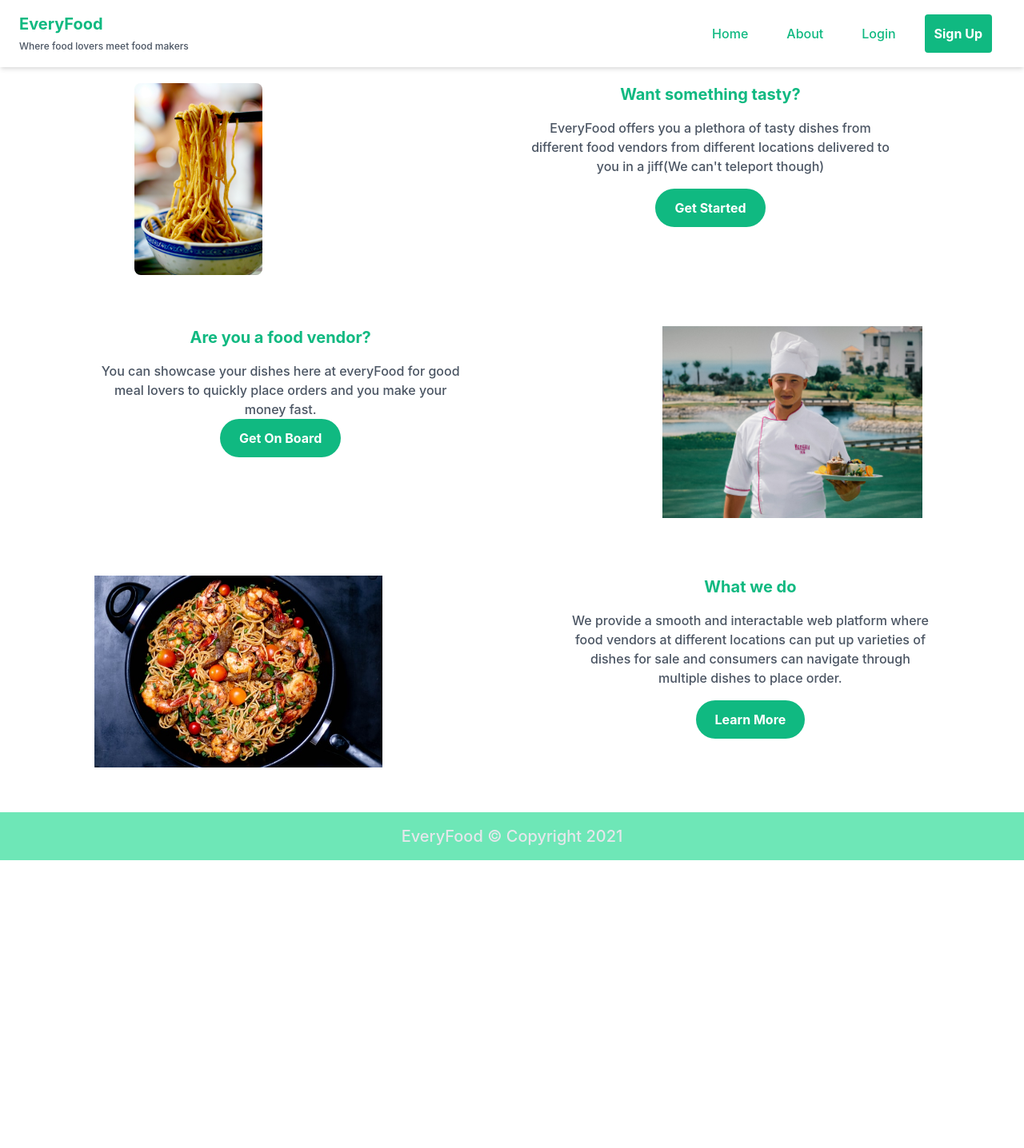
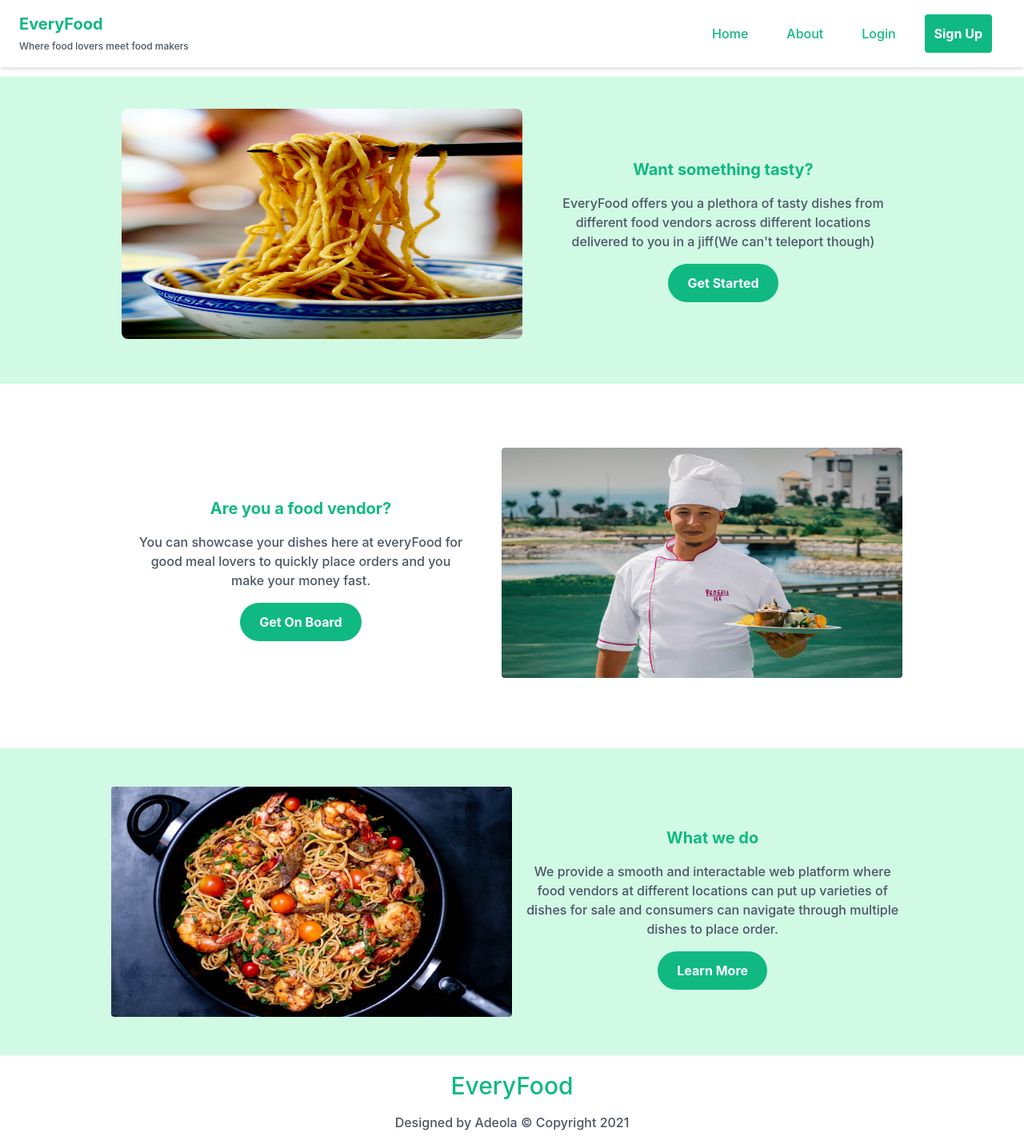
Before and after one commit to Ahmodadeola/EveryFood, a React (Create React App) app: page /home in a window 1280 px wide. Shown: the whole page at 80% size. Before the commit the page ends 1076 px from the top, so only its background shows below. Built offline with nearby package versions, Linux system fonts and the light colour scheme.

Commit message:
Updated Landing page design and configured routes

```diff
--- a/src/App.js
+++ b/src/App.js
@@ -1,24 +1,33 @@
 import "./App.css";
-import { Switch, Route, BrowserRouter as Router } from "react-router-dom";
+import { Switch, BrowserRouter as Router, Redirect } from "react-router-dom";
+import ProtectedRoute from "./core/routes/ProtectedRoute";
 
 import Home from "./pages/index";
 
 function App() {
-  // const Main = (
-  //   <div className="App">
-  //     <Home />
-  //   </div>
-  // );
   return (
     <Router>
       <Switch>
-        <Route
-          to="/"
-          render={() => (
+        <Redirect exact from="/" to="/home" />
+        <ProtectedRoute
+          path="/home"
+          condition={true}
+          redirectPathname="/app"
+          component={() => (
             <div className="App">
               <Home />
             </div>
           )}
+        />
+        <ProtectedRoute
+          path={/^(\/app)/}
+          condition={false}
+          redirectPathname="/home"
+        />
+        <ProtectedRoute
+          path={/^(\/auth)/}
+          condition={false}
+          redirectPathname="/"
         />
       </Switch>
     </Router>
--- a/src/components/home/Customer.js
+++ b/src/components/home/Customer.js
@@ -3,27 +3,29 @@ import spag from "../../assets/images/spag.jpg";
 
 function Customer() {
   return (
-    <section className="py-10 pt-0 md:flex md:justify-around md:mb-8 md:pb-0">
-      <div className="mb-4">
+    <div className="bg-green-100 ">
+      <section className="md:h-96 mx-auto items-center md:px-8 lg:w-5/6 py-10 pt-0 md:flex md:justify-around md:mb-8 md:pb-0">
+        <div className="mb-4 md:w-1/2">
           <img
             src={spag}
-          className="w-full h-60 m-0 md:max-w-lg md:rounded-lg"
+            className="w-full h-60 md:h-72 m-0  md:rounded-lg"
             alt=""
           />
         </div>
 
-      <div className="md:max-w-md text-center">
+        <div className="md:max-w-md text-center md:w-1/2 md:px-4">
           <h2 className="text-xl font-bold mb-4 text-green-500">
             Want something tasty?
           </h2>
           <p className="mb-4">
             EveryFood offers you a plethora of tasty dishes from different food
-          vendors from different locations delivered to you in a jiff(We can't
-          teleport though)
+            vendors across different locations delivered to you in a jiff(We
+            can't teleport though)
           </p>
           <button className="btn-custom">Get Started</button>
         </div>
       </section>
+    </div>
   );
 }
 
--- a/src/components/home/Header.js
+++ b/src/components/home/Header.js
@@ -17,7 +17,7 @@ function Header() {
     },
   ];
   return (
-    <header className="text-green-500 z-0 mb-5">
+    <header className="text-green-500 z-0 mb-5 fixed bg-white w-full top-0">
       <nav className="shadow-md flex items-center p-4">
         <div className="ml-3 md:ml-2 md:text-left">
           <h2 className="text-left text-xl font-bold">EveryFood</h2>
@@ -31,7 +31,7 @@ function Header() {
         <FaBars
           size="30"
           onClick={() => setOpen(!isOpen)}
-          className="ml-auto md:hidden text-green-500"
+          className="ml-auto md:hidden text-green-500 cursor-pointer"
         />
         <MobileNavBar setOpen={setOpen} isOpen={isOpen} />
       </nav>
--- a/src/components/home/MobileNavBar.js
+++ b/src/components/home/MobileNavBar.js
@@ -12,7 +12,8 @@ const MobileNavBar = ({ isOpen = false, setOpen = (f) => f }) => {
       link: "/#",
     },
   ];
-  const mainClasses = `w-full h-7 left-0 top-0 absolute border-indigo-20 md:hidden transform
+  const mainClasses =
+    `cursor-pointer w-full h-7 left-0 top-0 absolute border-indigo-20 md:hidden transform
   transition ease-in duration-400`.split();
   isOpen
     ? mainClasses.push("translate-y-0")
--- a/src/components/home/Vendor.js
+++ b/src/components/home/Vendor.js
@@ -3,19 +3,19 @@ import chef from "../../assets/images/chef.jpg";
 
 function Vendor() {
   return (
-    <section className="py-10 pt-4 md:flex md:justify-around md:mb-10 md:pb-0">
-      <div className="mb-4 md:order-last">
+    <section className="md:h-96 items-center mx-auto md:px-8 lg:w-5/6 py-10 pt-4 md:flex md:justify-around md:mb-10 md:pb-0">
+      <div className="mb-4 md:order-last md:w-1/2">
         <img
           src={chef}
           alt="Chef with dish"
-          className="w-full h-60 m-0 md:max-w-lg"
+          className="w-full h-60 md:h-72 m-0 md:rounded"
         />
       </div>
-      <div className="md:max-w-md text-center mb-6">
+      <div className="md:max-w-md text-center md:w-1/2 md:px-4">
         <h2 className="text-xl font-bold mb-4 text-green-500">
           Are you a food vendor?
         </h2>
-        <p>
+        <p className="mb-4">
           You can showcase your dishes here at everyFood for good meal lovers to
           quickly place orders and you make your money fast.
         </p>
--- a/src/components/home/about.js
+++ b/src/components/home/about.js
@@ -3,11 +3,16 @@ import Spag from "../../assets/images/spag2.jpg";
 
 function About() {
   return (
-    <section className="py-10 pt-4 md:flex md:justify-around md:mb-10 md:pb-0">
-      <div className="mb-4">
-        <img src={Spag} className="w-full h-60 m-0 md:max-w-lg" alt="" />
+    <div className="bg-green-100 ">
+      <section className="items-center md:h-96 mx-auto h-1/2 md:px-8 lg:w-5/6 py-10 pt-4 md:flex md:justify-around md:pb-0">
+        <div className="mb-4 md:w-1/2">
+          <img
+            src={Spag}
+            className="w-full h-60 md:h-72 m-0 md:rounded"
+            alt=""
+          />
         </div>
-      <div className="md:max-w-md text-center">
+        <div className="md:w-1/2 text-center px-4">
           <h2 className="text-xl font-bold mb-4 text-green-500">What we do</h2>
           <p className="mb-4">
             We provide a smooth and interactable web platform where food vendors
@@ -17,6 +22,7 @@ function About() {
           <button className="btn-custom">Learn More</button>
         </div>
       </section>
+    </div>
   );
 }
 
--- a/src/components/home/footer.js
+++ b/src/components/home/footer.js
@@ -2,8 +2,9 @@ import React from "react";
 
 function Footer() {
   return (
-    <section className="bg-green-300 py-4">
-      <h2 className="text-xl text-gray-200">EveryFood &copy; Copyright 2021</h2>
+    <section className=" py-5">
+      <h2 className="text-3xl text-green-500 mb-4">EveryFood </h2>
+      <p>Designed by Adeola &copy; Copyright 2021</p>
     </section>
   );
 }
--- a/src/core/routes/ProtectedRoute.js
+++ b/src/core/routes/ProtectedRoute.js
@@ -1,9 +1,18 @@
 import React from "react";
-import { Redirect } from "react-router";
+import { Redirect, Route } from "react-router-dom";
 
-const ProtectedRoute = ({ condition, component, redirectPathname }) => {
-  //   const Component = component;
-  //   return condition ? <Component /> : <Redirect to={redirectPathname} />;
+const ProtectedRoute = ({
+  condition,
+  component,
+  redirectPathname,
+  location,
+}) => {
+  const Component = component;
+  return condition ? (
+    <Component />
+  ) : (
+    <Redirect to={redirectPathname || location} />
+  );
 };
 
 export default ProtectedRoute;
--- a/src/pages/index.js
+++ b/src/pages/index.js
@@ -9,7 +9,7 @@ const Home = () => {
   return (
     <body>
       <Header />
-      <main className="p-0 m-0">
+      <main className="p-0 mt-24">
         <Customer />
         <Vendor />
         <About />
```
Lines whose indentation alone changed are shown as unchanged.
